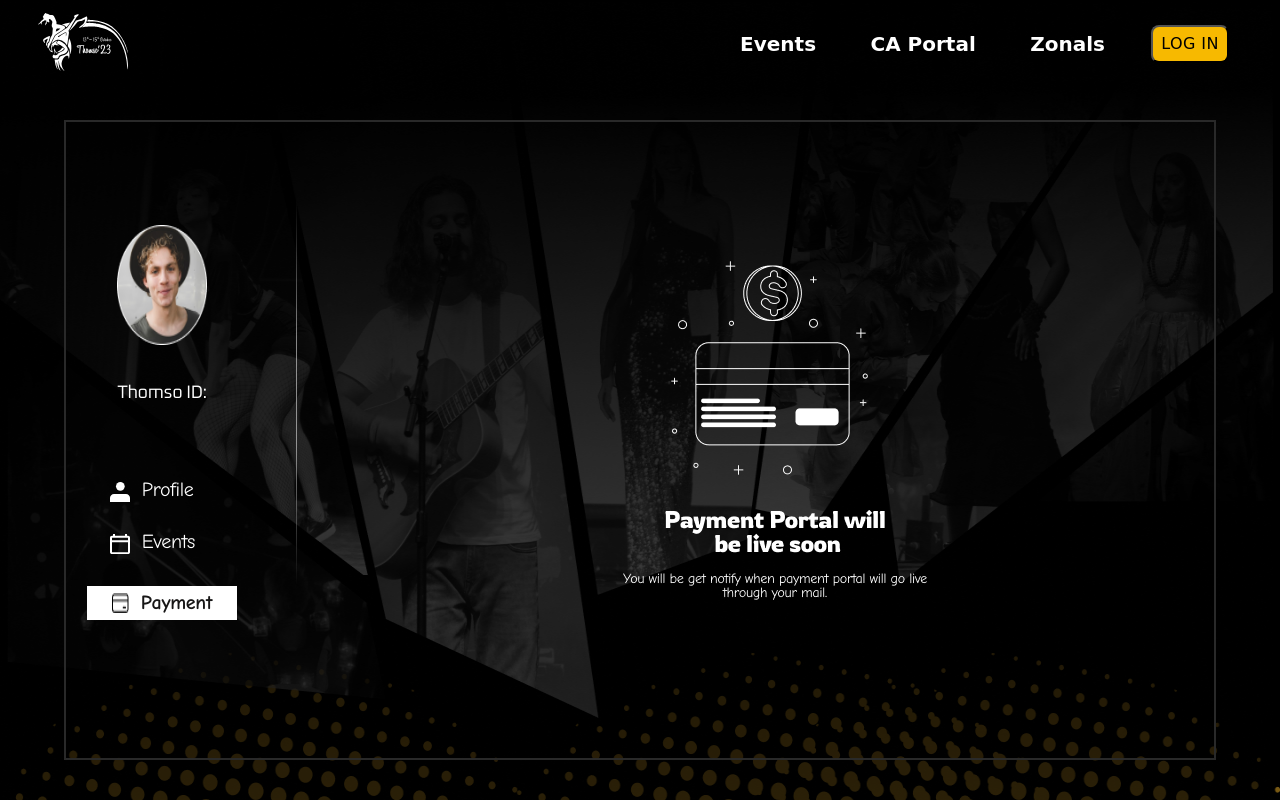
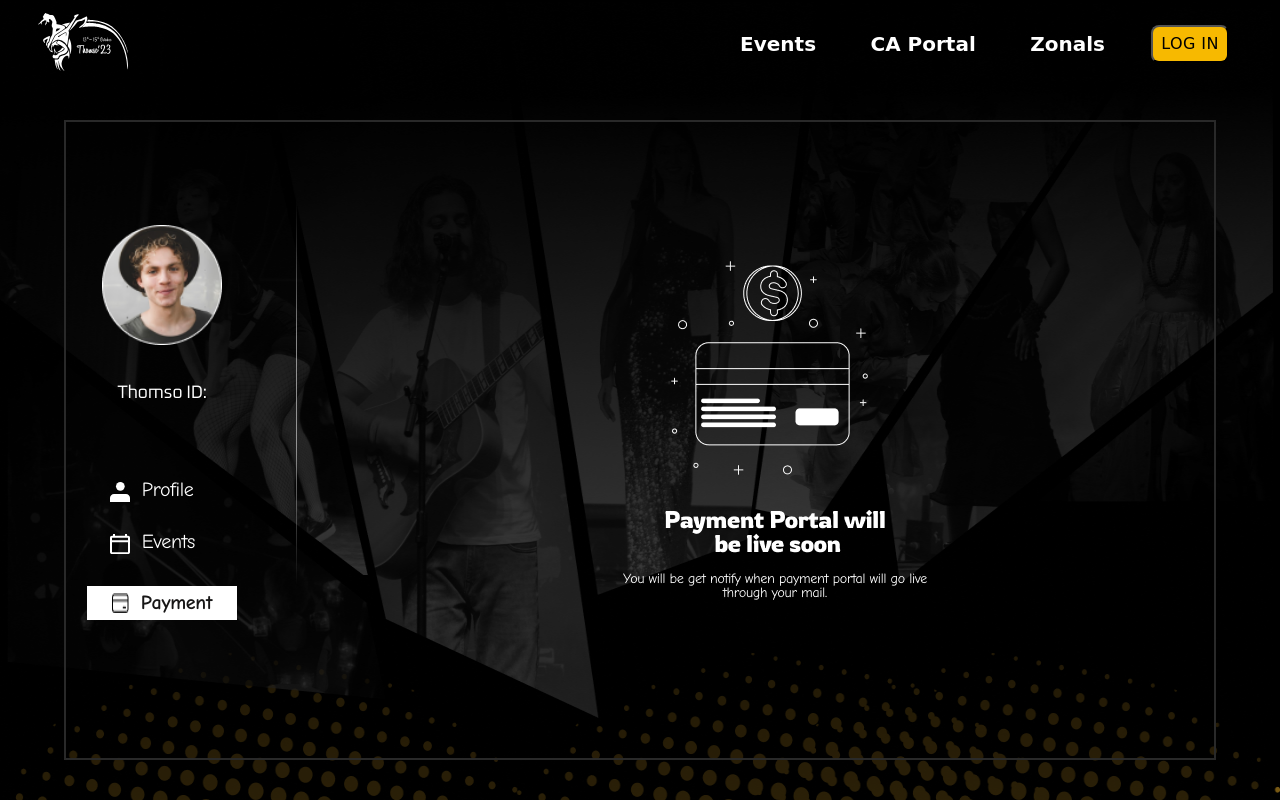
Before and after one commit to Priyank-chauhan1507/main-website, a React (Create React App) app: page /payment in a window 1280 px wide. Built offline with nearby package versions, Linux system fonts and the light colour scheme; a web font is replaced by a local one.

Commit message:
Optimise LeftSideMenu.css

```diff
--- a/src/components/Profile/LeftSideProfile/leftsideprofile.css
+++ b/src/components/Profile/LeftSideProfile/leftsideprofile.css
@@ -14,12 +14,14 @@
   margin-left: 23px;
 }
 .lsp-img1 {
-  height: 15vh;
-  width: 7vw;
+  height: 15vmin;
+  width: 15vmin;
   display: flex;
   justify-content: center;
   align-items: center;
   margin-top: 63px;
+  max-width: 170px;
+  max-height: 170px;
 }
 
 .lsp-text1 {
@@ -125,3 +127,43 @@ letter-spacing: -0.32px;
   flex-direction: column;
   justify-content: center;
 }
+
+@media only screen and (max-width: 1246px) {
+  .lsp-text2 {
+    text-align: center;
+  }
+}
+
+@media only screen and (max-width: 900px) {
+
+  .nnp-content {
+    gap: 2vw;
+  }
+
+  .lsp-pic {
+    padding-left: 1.5vw;
+  }
+
+  .lsp-text1 {
+    text-align: center;
+  }
+
+  .lsp-c1 {
+    margin-left: 2vw;
+  }
+}
+
+@media only screen and (max-width: 791px) {
+  .lsp-text1 {
+    text-align: center;
+  }
+  .lsp-pic {
+    padding-left: 2vw;
+  }
+}
+
+@media only screen and (max-height: 840px) {
+  .lsp-centre {
+    /* gap: 2vh; */
+  }
+}
--- a/src/components/Registration/step1/collegeDetails.js
+++ b/src/components/Registration/step1/collegeDetails.js
@@ -8,9 +8,9 @@ import backImg from "../../../assests/Landing-page-2-1.webp";
 import logo from "../../../assests/reg-logo.svg";
 import backdropmob from "../../../assests/RegbackMobile.webp";
 import CircularProgress from "@mui/material/CircularProgress";
-import colleges from "./College";
+import colleges from "./college";
 
-import PersonalDetails from "../step2/PersonalDetails";
+import PersonalDetails from "../step2/personalDetails";
 const states = [
   "Andaman and Nicobar Islands",
   "Andhra Pradesh",
```
